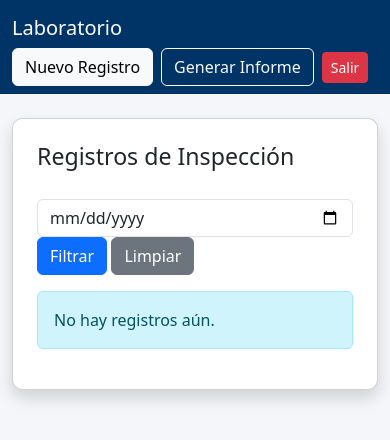
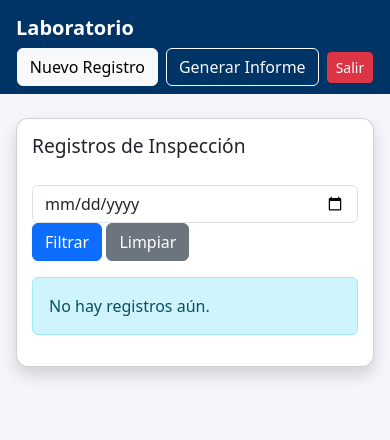
Before and after one commit to diomarvalderrama/medidores, a Django app: page / in a window 390 px wide. Shown: the top 440 px of the page. Run offline with Django 5.2, Linux system fonts and the light colour scheme; the visitor is signed in with stand-in values (Sample User, id 1); data that the repository does not hold is empty.

```diff
--- a/templates/base.html
+++ b/templates/base.html
@@ -1,13 +1,23 @@
 <!DOCTYPE html>
 <html lang="es">
+
 <head>
+
     <meta charset="UTF-8">
+
+    <!-- RESPONSIVE -->
+    <meta name="viewport" content="width=device-width, initial-scale=1">
+
     <title>Laboratorio</title>
 
     <!-- Bootstrap -->
-    <link href="https://cdn.jsdelivr.net/npm/bootstrap@5.3.0/dist/css/bootstrap.min.css" rel="stylesheet">
+    <link
+        href="https://cdn.jsdelivr.net/npm/bootstrap@5.3.0/dist/css/bootstrap.min.css"
+        rel="stylesheet"
+    >
 
     <style>
+
         body {
             background-color: #f4f6f9;
         }
@@ -16,25 +26,34 @@
             background-color: #003366;
         }
 
-        .navbar-brand, .nav-link {
+        .navbar-brand,
+        .nav-link {
             color: white !important;
         }
 
         .card {
-            border-radius: 10px;
+            border-radius: 12px;
         }
 
-        input, select, textarea {
+        input,
+        select,
+        textarea {
+
             width: 100%;
-            padding: 8px;
-            border-radius: 6px;
+            padding: 10px;
+            border-radius: 8px;
             border: 1px solid #ced4da;
             margin-top: 4px;
+
+        }
+
+        textarea {
+            min-height: 120px;
         }
 
         label {
             font-weight: 600;
-            margin-bottom: 2px;
+            margin-bottom: 4px;
         }
 
         h5 {
@@ -46,45 +65,119 @@
         }
 
         button {
-            border-radius: 6px;
+            border-radius: 8px;
         }
+
+        img {
+            width: 100%;
+            height: auto;
+        }
+
+        /* RESPONSIVE EXTRA */
+
+        @media (max-width: 768px) {
+
+            .card {
+                padding: 15px !important;
+            }
+
+            h3 {
+                font-size: 1.2rem;
+            }
+
+            .navbar .container {
+                flex-direction: column;
+                gap: 10px;
+                align-items: stretch;
+            }
+
+            .navbar .d-flex {
+                width: 100%;
+                justify-content: center;
+            }
+
+        }
+
     </style>
+
 </head>
+
 <body>
 
+    <!-- NAVBAR -->
     <nav class="navbar navbar-expand-lg">
-    <div class="container">
-        <a class="navbar-brand" href="/">Laboratorio</a>
 
-        <div class="d-flex gap-2 align-items-center">
-            <a href="/nuevo/" class="btn btn-light">Nuevo Registro</a>
-            <a href="/seleccionar/" class="btn btn-outline-light">Generar Informe</a>
+        <div class="container-fluid px-3 px-md-4">
 
-            <form method="post" action="{% url 'logout' %}" style="margin:0;">
+            <a class="navbar-brand fw-bold" href="/">
+                Laboratorio
+            </a>
+
+            <div class="d-flex flex-wrap gap-2 align-items-center">
+
+                <a href="/nuevo/" class="btn btn-light">
+                    Nuevo Registro
+                </a>
+
+                <a href="/seleccionar/" class="btn btn-outline-light">
+                    Generar Informe
+                </a>
+
+                <form
+                    method="post"
+                    action="{% url 'logout' %}"
+                    style="margin:0;"
+                >
+
                     {% csrf_token %}
-                <button class="btn btn-danger btn-sm">Salir</button>
+
+                    <button class="btn btn-danger btn-sm">
+                        Salir
+                    </button>
+
                 </form>
+
             </div>
+
         </div>
+
     </nav>
 
-<div class="container mt-4">
+    <!-- CONTENIDO -->
+    <div class="container-fluid px-3 px-md-4 mt-4">
 
-    <!-- 🔹 MENSAJES -->
+        <!-- MENSAJES -->
         {% if messages %}
+
             {% for message in messages %}
-            <div class="alert alert-{{ message.tags }} alert-dismissible fade show" role="alert">
+
+                <div
+                    class="alert alert-{{ message.tags }} alert-dismissible fade show"
+                    role="alert"
+                >
+
                     {{ message }}
-                <button type="button" class="btn-close" data-bs-dismiss="alert"></button>
+
+                    <button
+                        type="button"
+                        class="btn-close"
+                        data-bs-dismiss="alert"
+                    ></button>
+
                 </div>
+
             {% endfor %}
+
         {% endif %}
 
         {% block content %}
         {% endblock %}
+
     </div>
 
+    <!-- Bootstrap JS -->
     <script src="https://cdn.jsdelivr.net/npm/bootstrap@5.3.0/dist/js/bootstrap.bundle.min.js"></script>
 
 </body>
+
 </html>
```
Lines whose indentation alone changed are shown as unchanged.
